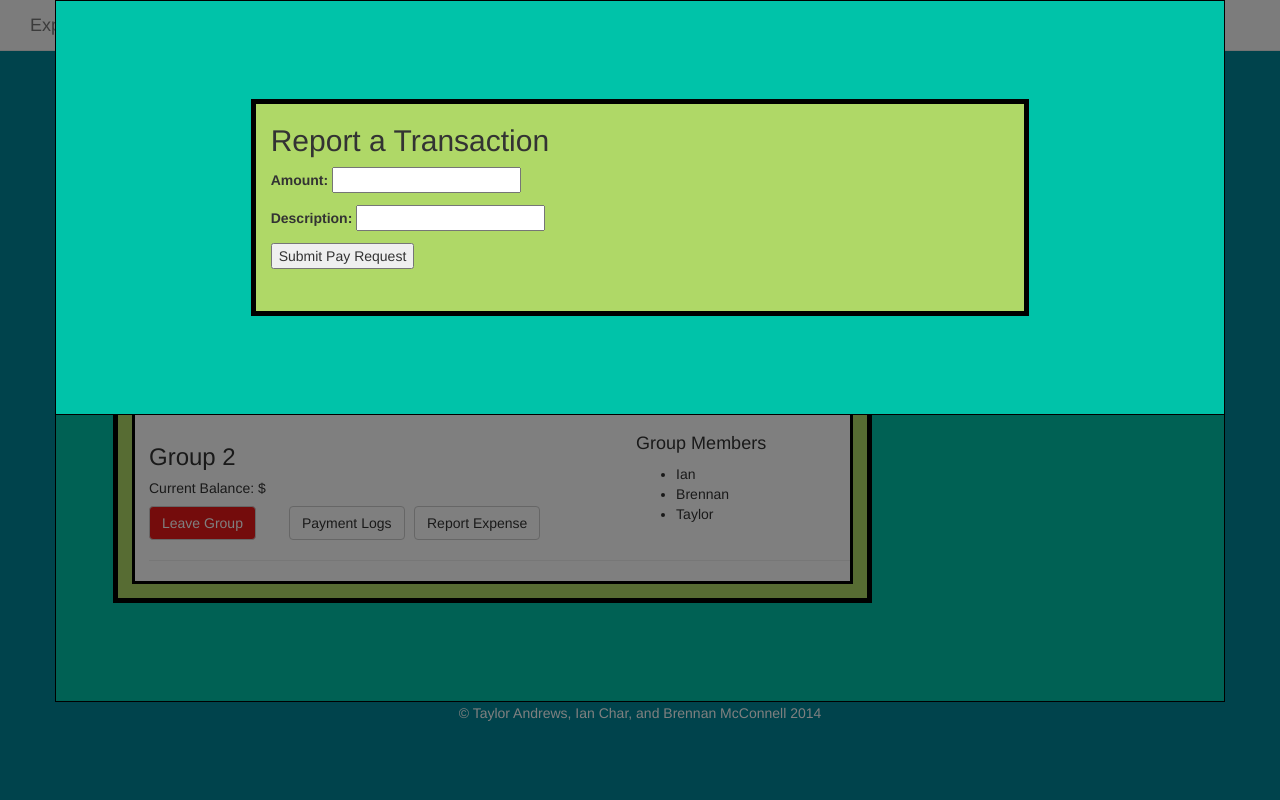
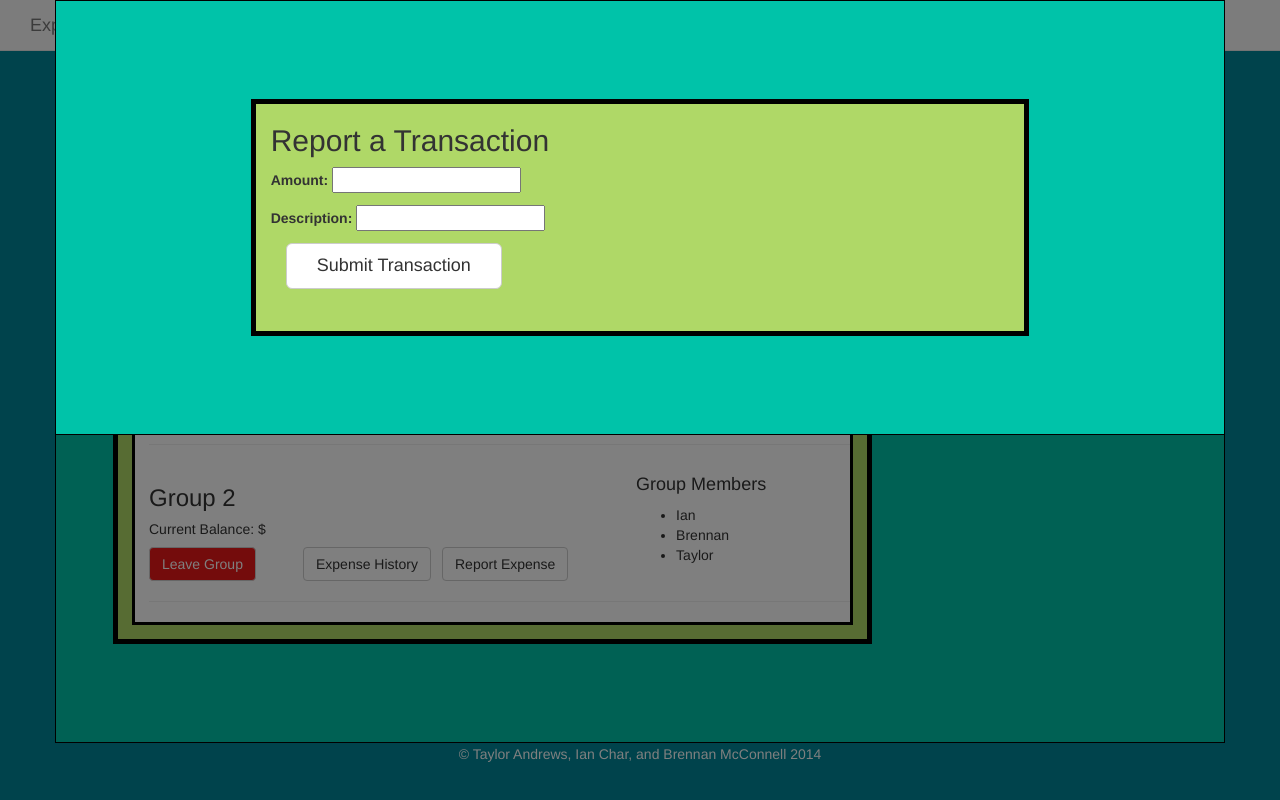
Before and after one commit to Brennan-M/ExpenShare, a Django app: page /share/home/ in a window 1280 px wide, after a click on "Report Expense". Run offline with Django 3.2, Linux system fonts and the light colour scheme; a user stored in the database is signed in; data comes from the database, SQL or seed files in the repository; some libraries are stand-ins or nearby versions.

Commit message:
Overhaul to make site more intuitive and prettier

```diff
--- a/Expenshare/share/views.py
+++ b/Expenshare/share/views.py
@@ -41,9 +41,10 @@ def history(request):
     context = RequestContext(request)
 
     print(request.POST['group'])
-    paylog_list = PayGroup.objects.get(name=request.POST['group']).paymentLogs.order_by('-date')
+    currGroup = PayGroup.objects.get(name=request.POST['group'])
+    paylog_list = currGroup.paymentLogs.order_by('-date')
     print(paylog_list)
-    context_dict = {'paylog': paylog_list}
+    context_dict = {'paylog': paylog_list, 'group': currGroup}
     return render_to_response('ExpenseLog.html', context_dict, context)
 
 #View for registering new users
@@ -125,7 +126,7 @@ def add_payform(request):
             print(clickedGroup)
             payLogs = clickedGroup.paymentLogs.order_by('date')
 
-            return render_to_response('ExpenseLog.html', {'paylog' : payLogs})   #After submitting the form, redirects the user back to the homepage
+            return render_to_response('ExpenseLog.html', {'paylog' : payLogs, 'group' : clickedGroup})   #After submitting the form, redirects the user back to the homepage
         else:
             print ("Error Processing your Payment")
     else:
@@ -154,7 +155,7 @@ def joingroup_form(request):
                 #print("Wrong Passcode")
                 return render_to_response('home.html', {'joingroup_error1' : True}, context)
         except:
-            print ("Error joining Group.")
+            print ("This Group Does Not Exist.")
 
 
     paygroup_list = currPayUser.payGroups.all()
--- a/Expenshare/static/css/styles.css
+++ b/Expenshare/static/css/styles.css
@@ -27,7 +27,7 @@ body{
 	border: solid black 1px;
 }
 #buttons{
-	width: 40em;
+	width: 44em;
 }
 
 #report{
--- a/Expenshare/templates/home.html
+++ b/Expenshare/templates/home.html
@@ -21,7 +21,6 @@
 		                <div class="col-md-10">
 		                  <a class="navbar-brand" href="/share/home"> Expenshare</a>
 		                  <ul class="nav navbar-nav">
-		                  	<li><a href="">Help</a></li>
 		                  	<li><a href="/share/logout"> Logout </a></li>
 		                  </ul>
 		                </div>
@@ -37,6 +36,9 @@
 								<div id="mainBoxInner">
 									<!--Temporary content -->
 									<h1>Welcome {{ user.username }}</h1>
+									{% if not paygroups %}
+										<h3> Start sharing expenses by making or joining a group! </h3>
+									{% else %}
 									<h2>Groups</h2>
 									<body>
 									<!--
@@ -73,7 +75,8 @@
 																	{% csrf_token %}
 																	{{ PayForm.as_p }}
 																	<input type="hidden" name="group" value="{{ paygroup.name }}">
-																	<input type="submit" name="Pay" value="Submit Pay Request"/>
+																	<div class="col-md-4">
+																	<button type="submit" name="Pay" value="submit" class="btn btn-default btn-lg btn-block">Submit Transaction</button> </div>
 																</form>
 																</fieldset>
 															</div>
@@ -88,6 +91,7 @@
 											<div class="col-md-3">
 											<form id="LeaveGroupForm" method="post" action="/share/leavegroup/">
 												{% csrf_token %}
+
 												<input type="hidden" name="group" value="{{ paygroup.name }}">
 												<input type="submit" id="leaveButton" class="btn btn-default" name="Leave" value="Leave Group">
 											</form>
@@ -97,7 +101,7 @@
 											<form id="goToHistory" method="post" action="/share/history/">
 												{% csrf_token %}
 												<input type="hidden" name="group" value="{{ paygroup.name }}">
-												<input type="submit" class="btn btn-default" name="historyButton" value="Payment Logs">
+												<input type="submit" class="btn btn-default" name="historyButton" value="Expense History">
  											</form>
  											</div>
 
@@ -115,13 +119,14 @@
 											</ul>
 										</div>
 									</div>
+									<hr>
+									{% endfor %}
 
-									{% endfor %}
-									<hr>
-									</hr>
+									{% endif %}
+								</div>
 
-								</div>
 							</div>
+
 							<div class="col-md-3" id="infoBox">
 								<h3>Join Existing Group</h3>
 								  	<!-- Large modal -->
@@ -147,8 +152,10 @@
 
 												    				<label for="passcode">Group Passcode</label>
 												    				<input type="text" class="form-control" name="passcode" placeholder="Passcode"/>
+												    				<br>
+												    				<div class="col-md-4">
+																	<button type="submit" name="Join" value="Join" class="btn btn-default btn-lg btn-block">Join</button> </div>
 
-																	<input type="submit" name="Join" value="Join"/>
 																</form>
 																</fieldset>
 
@@ -178,8 +185,9 @@
 																	{% csrf_token %}
 
 																	{{ MakeGroupForm.as_p }}
+																	<div class="col-md-4">
+																	<button type="submit" name="Create" value="Create" class="btn btn-default btn-lg btn-block">Create</button> </div>
 
-																	<input type="submit" name="Create" value="Create"/>
 																</form>
 																</fieldset>
 
--- a/Expenshare/templates/register.html
+++ b/Expenshare/templates/register.html
@@ -36,8 +36,7 @@
 							<div class="col-md-10" id="infoBox">
 								{% if registered %}
 									<h2> Thank you for registering! </h2>
-									<h3> Click here to start sharing expenses </h3>
-									<!-- Put a button here -->
+									<h3>  <a href="/share/login">Click Here To Login </a> </h3>
 								{% else %}
 									<h2> Register here! </h2>
 									<form id="userForm" method="post" action="/share/register/" enctype="multipart/form-data">
```
Also changed, not shown: Expenshare/templates/ExpenseLog.html (+7 -1 lines).
